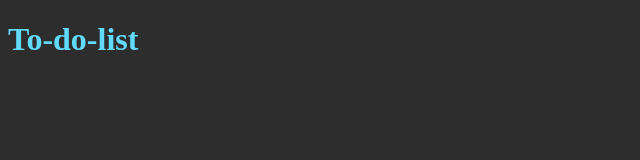
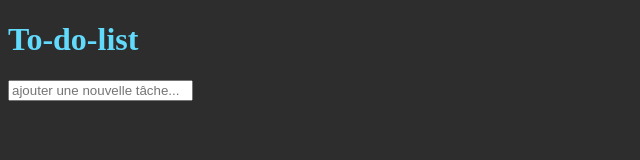
Before and after one commit to SabrinaMouginot/To-Do-List_React, a plain HTML site: page index.html in a window 1280 px wide. Shown: the whole page, without its empty margins (0-640 px from the left). Drawn offline with Linux system fonts and the light colour scheme.

Commit message:
ajout d une zone de saisie

```diff
--- a/index.html
+++ b/index.html
@@ -15,7 +15,10 @@
 <body>
     <div id="app">
         <h1>To-do-list</h1>
+        <form >
+            <input type="text" ref="itemName" className="form-control" placeholder="ajouter une nouvelle tâche..."/>
 
+        </form>
     </div>
     <script src="script.js"></script>
 </body>
```
